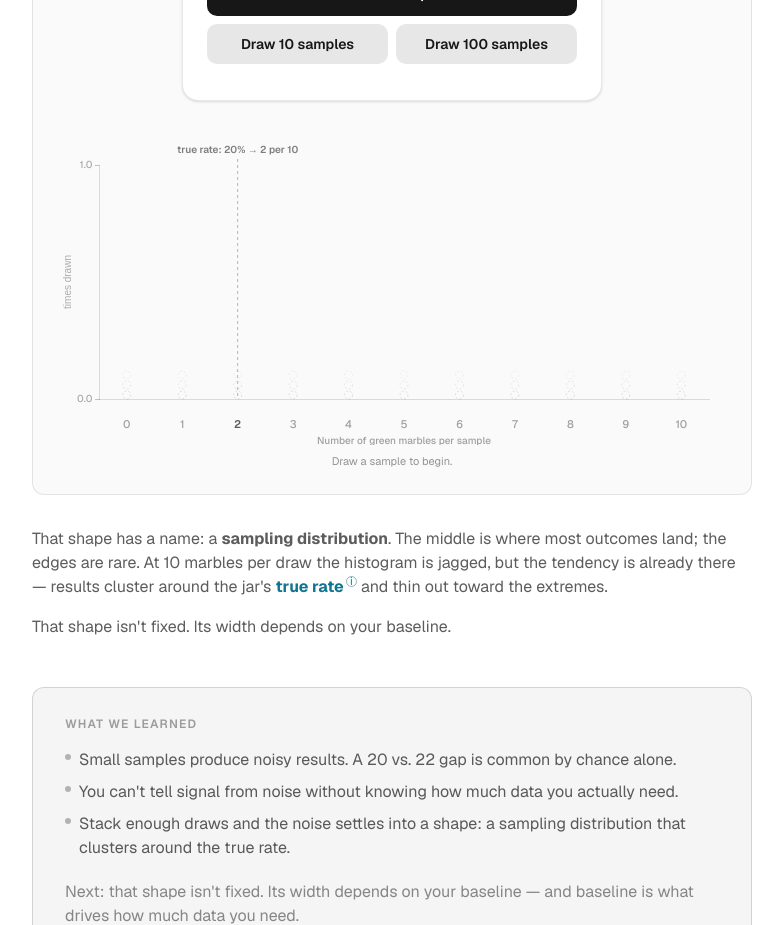
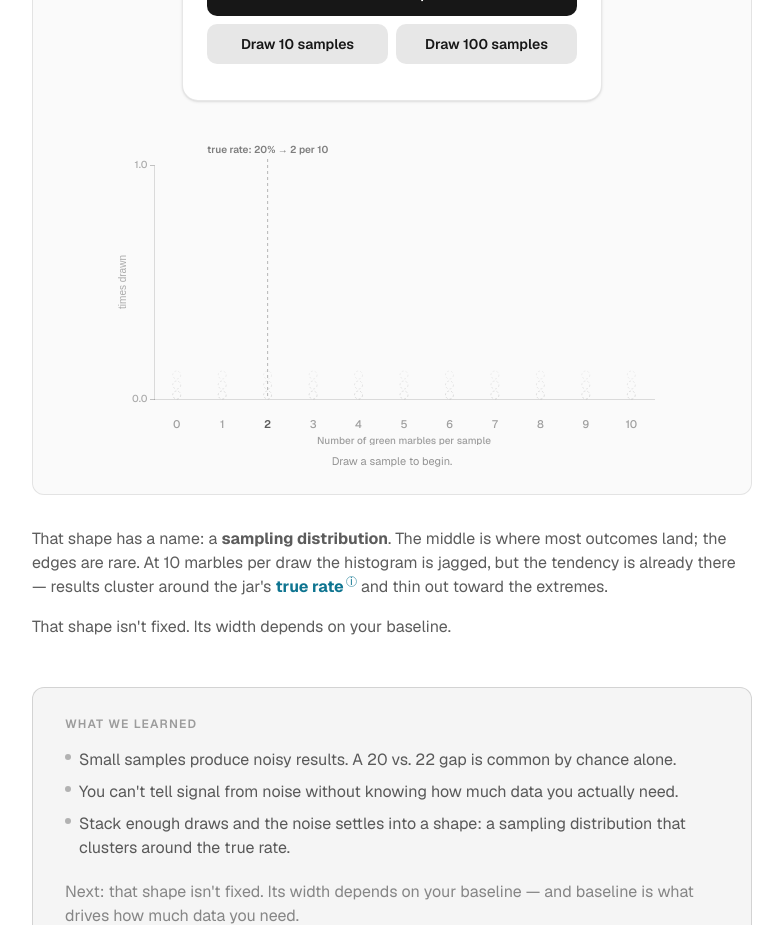
Before and after one commit to codedebugrepeat/ab-test-guide, a Next.js app: page /why-small-samples-lie in a window 1280 px wide. Shown: the part 3100-4025 px from the top of the page, without its empty margins (120-903 px from the left). Built offline with nearby package versions, Linux system fonts and the light colour scheme.

Commit message:
Sampling distribution reduce width

```diff
--- a/components/tutorial/widgets/discrete-sampling-distribution.tsx
+++ b/components/tutorial/widgets/discrete-sampling-distribution.tsx
@@ -8,7 +8,7 @@ import { binomialMean } from "@/maths/sampling";
 
 type Props = { counts: number[] };
 
-const WIDTH = 670;
+const WIDTH = 560;
 const HEIGHT = 320;
 const MARGIN = { top: 40, right: 18, bottom: 46, left: 42 };
 const PLOT_W = WIDTH - MARGIN.left - MARGIN.right;
```
